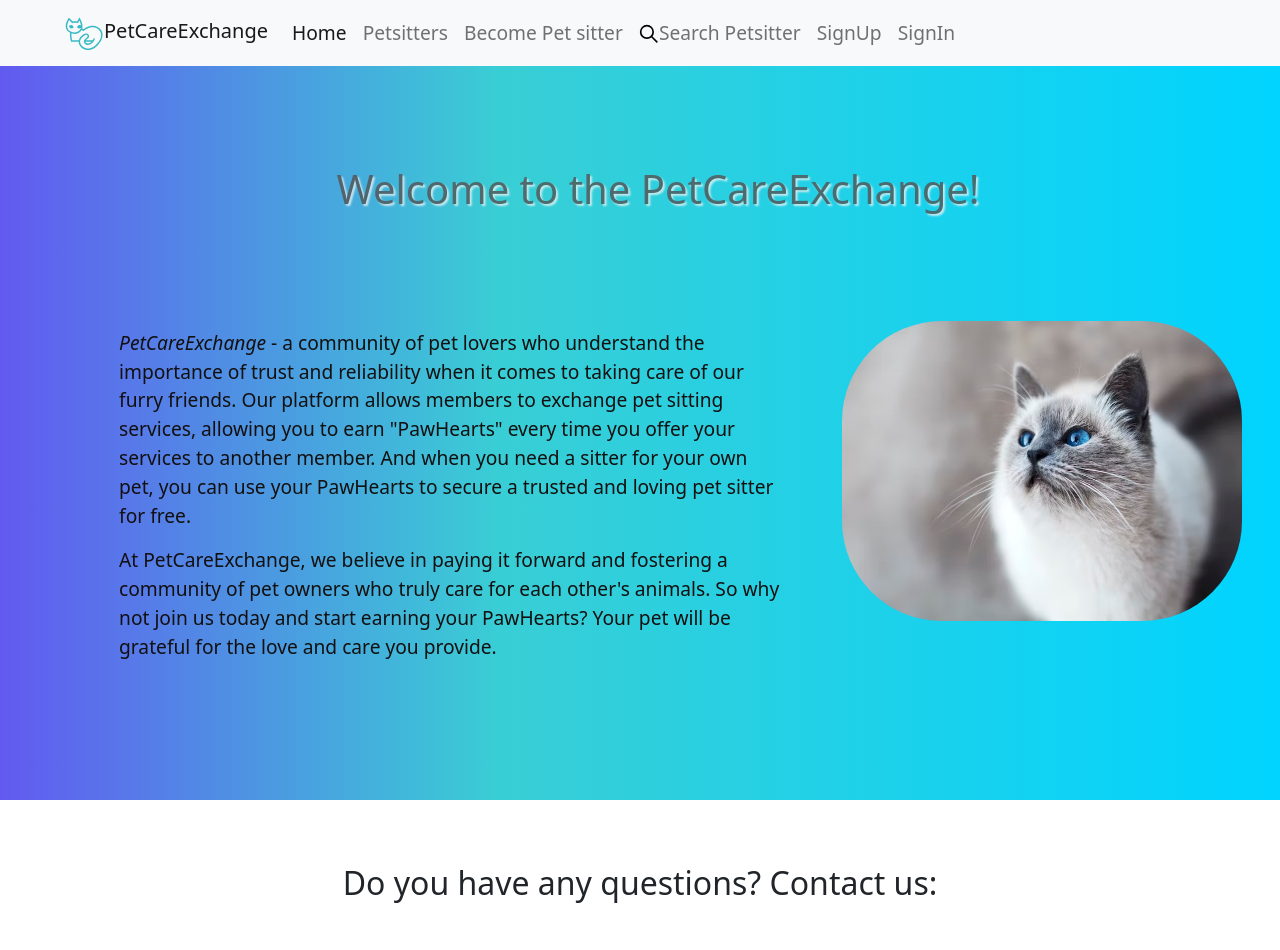
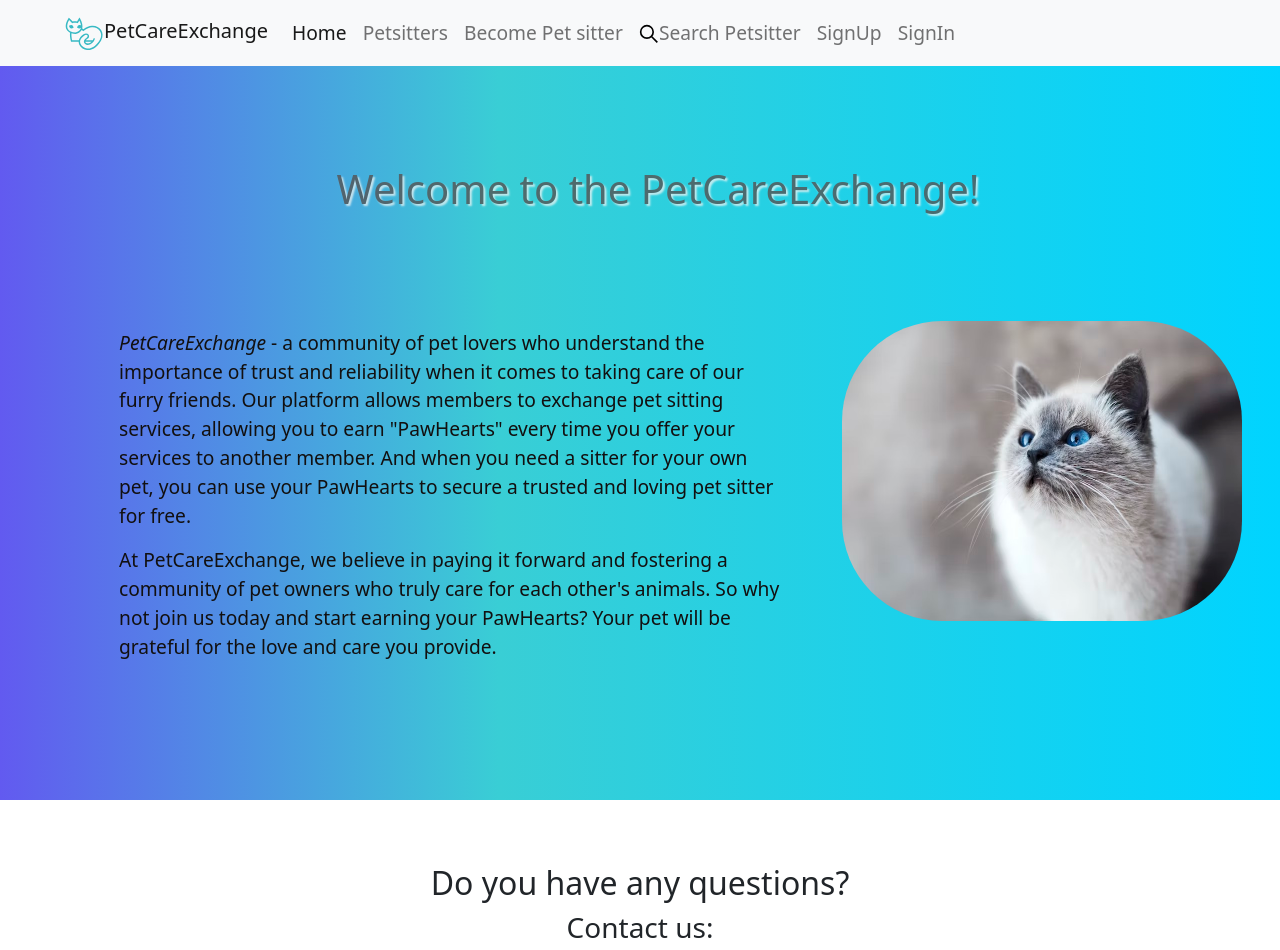
Before and after one commit to viktoriiazolotova/front-end-pet-care-exchange, a React (Create React App) app: page / in a window 1280 px wide. Shown: the top 950 px of the page. Built offline with nearby package versions, Linux system fonts and the light colour scheme; no server answers.

Commit message:
Add use params and use effects to handle load petsitter when page is restarted

```diff
--- a/src/App.js
+++ b/src/App.js
@@ -363,7 +363,7 @@ function App() {
           ></Route>
           <Route
             // path={`petsitter/${selectedPetsitter.id}/`}
-            path="petsitters/:petsitterId/"
+            path="petsitters/:id/"
             element={
               <SelectedPetsitter
                 pets={petsList}
@@ -373,6 +373,7 @@ function App() {
                 responseToPostPetRequest={responseToPostPetRequest}
                 updatePetsitterAvailability={updatePetsitterAvailability}
                 updatePetsitterLookingHelp={updatePetsitterLookingHelp}
+                loadPetsitterOnClick={loadPetsitterOnClick}
               ></SelectedPetsitter>
             }
           />
--- a/src/components/PetsittersList.js
+++ b/src/components/PetsittersList.js
@@ -2,8 +2,8 @@ import React from "react";
 import PropTypes from "prop-types";
 import "./PetsittersList.css";
 import { BsCheckCircle } from "react-icons/bs";
-import { Button, Row, Col } from "reactstrap";
-import { IoPaw } from "react-icons/io5";
+import { Button } from "reactstrap";
+// import { IoPaw } from "react-icons/io5";
 // import { GiPaw } from "react-icons/gi";
 import { Link } from "react-router-dom";
 import { Card, CardBody, CardTitle, CardSubtitle, CardText } from "reactstrap";
--- a/src/components/SelectedPetsitter.js
+++ b/src/components/SelectedPetsitter.js
@@ -12,11 +12,11 @@ import {
   Button,
 } from "reactstrap";
 import { Col, Row } from "react-bootstrap";
-// import { useParams } from "react-router-dom";
 import NewPetForm from "./NewPetForm";
 import Pet from "./Pet";
 import "./SelectedPetsitter.css";
 import { useParams } from "react-router";
+// import axios from "axios";
 
 const SelectedPetsitter = ({
   // petsitters,
@@ -27,7 +27,7 @@ const SelectedPetsitter = ({
   responseToPostPetRequest,
   updatePetsitterAvailability,
   updatePetsitterLookingHelp,
-  // updatePetsitterId,
+  loadPetsitterOnClick,
 }) => {
   const [showNewFormAddPet, setNewFormAddPet] = useState(false);
   // console.log("slected petsitter under selected component", selectedPetsitter);
@@ -55,13 +55,15 @@ const SelectedPetsitter = ({
   const updatePetsitterStatusHelp = () => {
     updatePetsitterLookingHelp(!selectedPetsitter.isLookingForHelp);
   };
-  // const updatePetsitterStatusHelp = () => {
-  //   updatePetsitterLookingHelp(!selectedPetsitter.isLookingForHelp);
-  // };
-  // const petsitterId = useParams();
-  // useEffect(() => {
-  //   console.log("Params", petsitterId);
-  // }, [petsitterId]);
+
+  const { id } = useParams();
+  // console.log(id);
+  useEffect(() => {
+    console.log("Params", id);
+    if (selectedPetsitter.name === "") {
+      loadPetsitterOnClick(id);
+    }
+  });
 
   const getPetsCards = (pets) => {
     return pets.map((pet) => (
@@ -290,6 +292,7 @@ SelectedPetsitter.propTypes = {
   updatePetsitterLookingHelp: PropTypes.func.isRequired,
   addPetCallbackFunc: PropTypes.func.isRequired,
   responseToPostPetRequest: PropTypes.string.isRequired,
+  loadPetsitterOnClick: PropTypes.func.isRequired,
 };
 
 export default SelectedPetsitter;
--- a/src/pages/Home.js
+++ b/src/pages/Home.js
@@ -35,9 +35,10 @@ const Home = () => {
         </div>
       </section>
       <footer className="footer">
-        <h2>Do you have any questions? Contact us:</h2>
+        <h2>Do you have any questions?</h2>
+        <h3> Contact us:</h3>
         <nav>
-          <ul class="social-media-link">
+          <ul className="social-media-link">
             <li>
               <a href="https://www.linkedin.com/in/viktoriiazolotova/">
                 <AiFillLinkedin size="30px"></AiFillLinkedin>LinkedIn
```
Also changed, not shown: src/assets/IMG_5995.jpeg (deleted).
